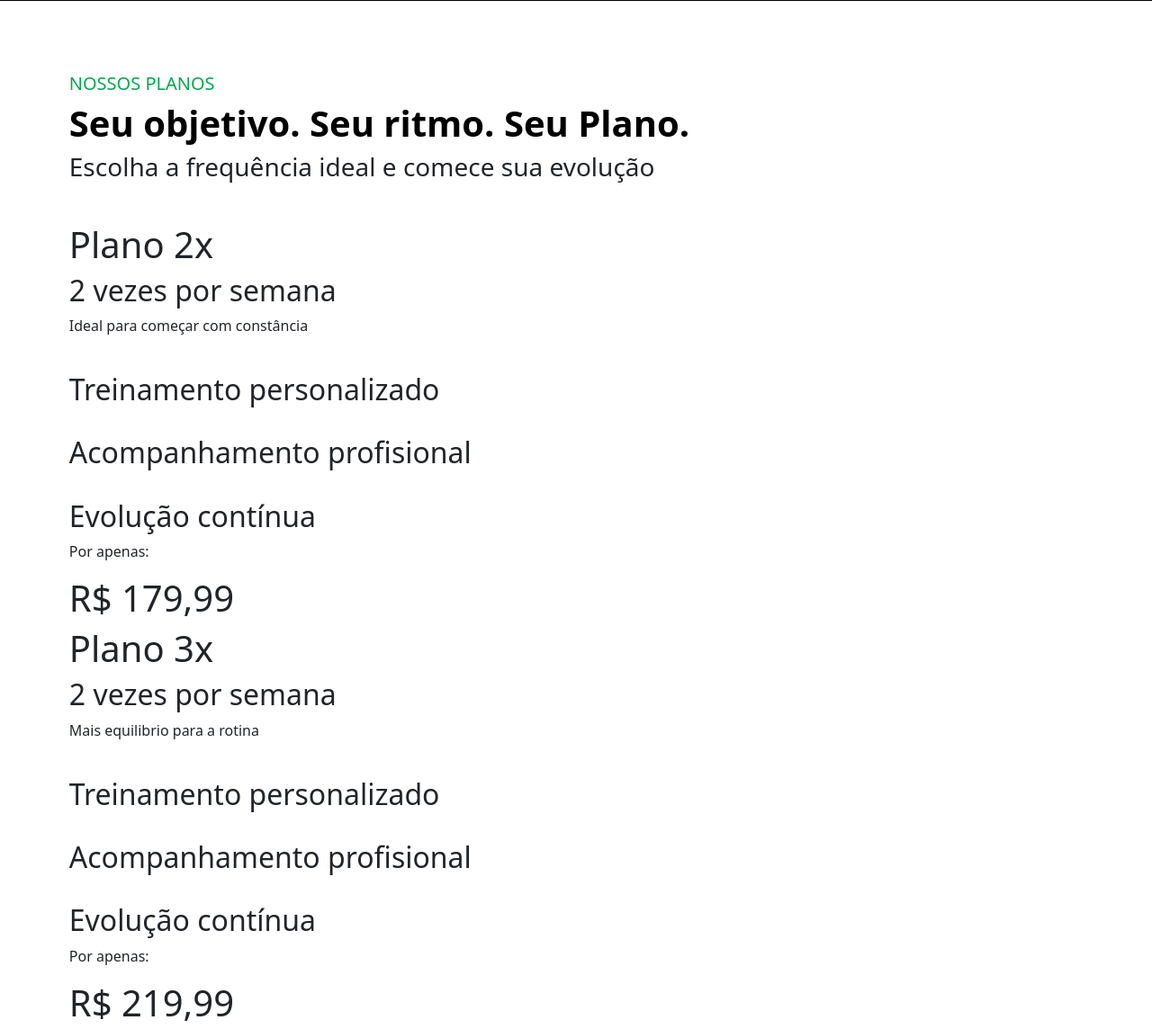
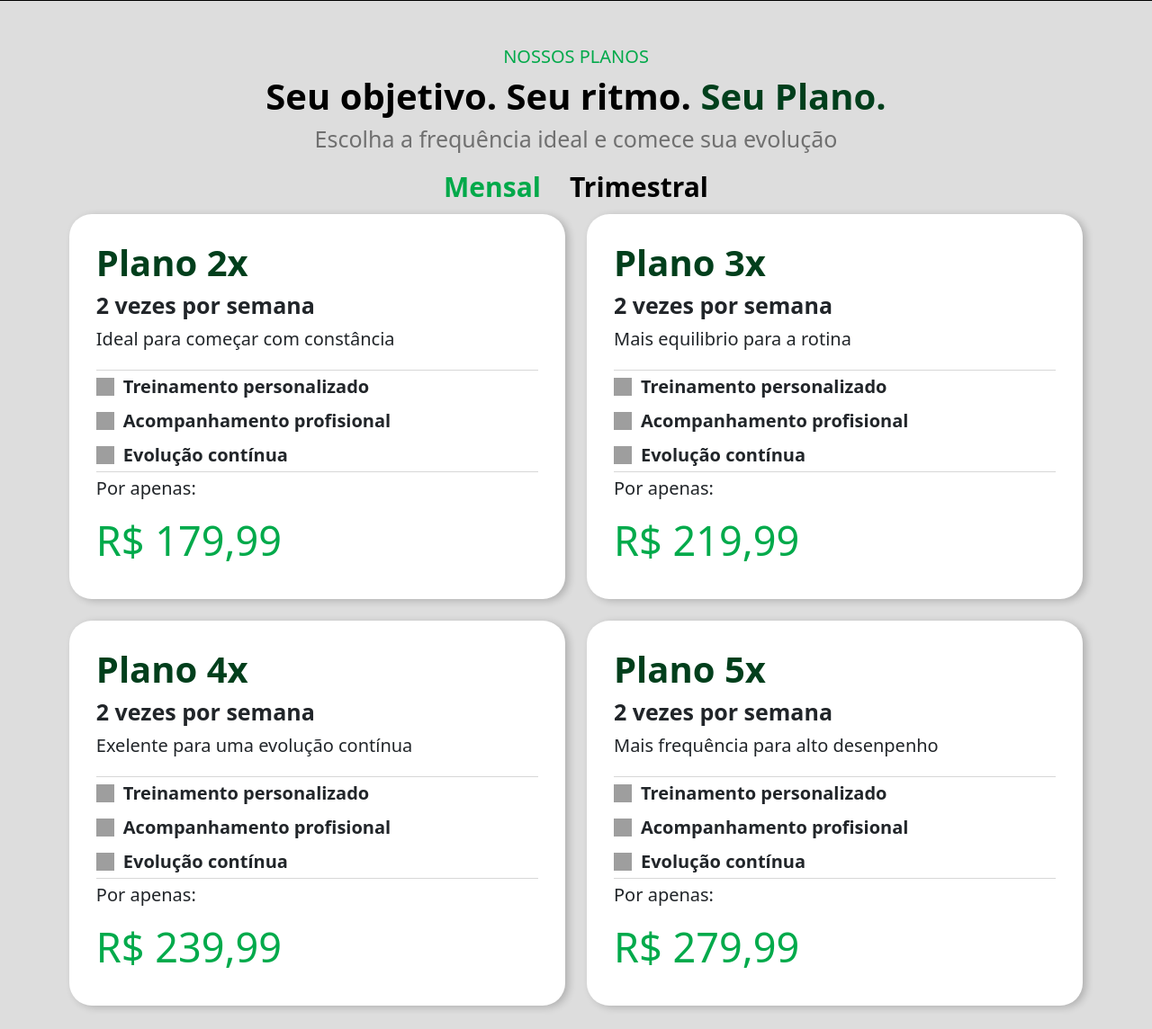
Before and after one commit to phelipipereira/Sistema-ct-fit-house, a PHP site: page / in a window 1280 px wide. Shown: the part 1605-2749 px from the top of the page at 90% size. Run offline with PHP 8.4, Linux system fonts and the light colour scheme; grey boxes are pictures that could not be loaded.

Commit message:
feat: add seções 2, 3, e 4 para a landing page, carrosel, animações mo header

```diff
--- a/index/index.css
+++ b/index/index.css
@@ -302,16 +302,13 @@ background-repeat: no-repeat;
 /*--------------------------Seção 3-------------------------*/
 
 .secao3{
-    padding: 80px 6% 48px;
-
+    padding: 50px 6% 48px;
+    background-color: #DDDDDD;
 }
 
 
 .titulo-secao3{
-    align-content: center;
-    justify-content: center;
-
-
+    text-align: center;
 }
 
 .titulo-secao3 h2{
@@ -319,7 +316,6 @@ background-repeat: no-repeat;
     font-size: 20px;
     color: #01A94A;
     font-weight: regular;
-
 }
 
 .titulo-secao3 h1{
@@ -328,11 +324,179 @@ background-repeat: no-repeat;
     font-size: 40px ;
 }
 
+.titulo-secao3 span{
+    color:#013F1C;
+}
+
+.titulo-secao3 h3{
+    font-size: 25px;
+    font-weight: regular;
+    color: #707070;
+}
+
+.nav-link.botao-secao3 {
+    color: #000;
+    font-size: 30px;
+    font-weight: bold;
+}
+
+.nav-link.botao-secao3.active {
+    color: #01A94A;
+}
+
+.grid-secao3{
+    display: grid;
+    grid-template-columns: repeat(2, minmax(0, 1fr));
+    gap: 24px;
+}
+
+.card-secao3{
+    background-color: #ffffff;
+    border-radius: 25px;
+    box-shadow: 4px 2px 8px 0 rgba(0, 0, 0, 0.2);
+    padding: 30px;
+    display: flex;
+    flex-direction: column;
+    align-items: left;
+    gap: 0px;
+}
 
 
+.card-secao3:hover{
+    transform: scale(1.01);
+    transition: 0.5s;
+    background-image: linear-gradient(50deg, #013F1C 30%, #01A94A 60%);
+}
 
+.preco{
+    font-size: 45px;
+    color: #01AA4B;
+}
 
+.titulo-card{
+    color: #013F1C;
+    font-size: 40px;
+    font-weight: bold;
+}
 
+.checklist-card {
+    display: grid;
+    grid-template-columns: auto 1fr;
+    align-items: center;
+    gap: 8px 10px;
+}
+
+.checklist-card > * {
+    margin: 0;
+}
+
+.checklist-card p{
+    font-size: 15px;
+    font-weight: bold;
+}
+
+.card-secao3 h2{
+    font-size: 25px;
+    font-weight: bold;
+}
+
+.card-secao3 p{
+    font-size: 20px;
+}
+
+.linha-card{
+    width: 100%;
+    border: 2;
+    border-top: 1px solid #00000028;
+    margin: 3px 0;
+    opacity: 100;
+}
+
+.card-secao3:hover, .card-secao3:hover .titulo-card{
+    color: #ffffff;
+}
+
+.card-secao3:hover .checklist-card img {
+    filter: brightness(0) invert(1);
+}
+
+.card-secao3:hover .linha-card {
+    border-top-color: #fff;
+}
+
+/*-----------------------Seção 4-----------------------------*/
+
+.secao4{
+    background-image: linear-gradient(0deg, #000000 30%, #013F1C 70%);
+}
+
+.foto-galeria {
+    margin-top: 20px;
+    width: max(260px, 22vw);
+    aspect-ratio: 1.15;
+    object-fit: cover;
+}
+
+.galeria-trilho {
+    width: max-content;
+    animation: rolar-fotos 24s linear infinite;
+}
+
+@keyframes rolar-fotos {
+    from {
+        transform: translateX(0);
+    }
+    to {
+        transform: translateX(-50%);
+    }
+}
+
+.secao4-conteudo{
+    padding: 20px 6% 48px;
+}
+
+.titulos-secao4 h2{
+    color: #01A94A;
+    font-size: 25px;
+}
+
+.titulos-secao4 h1{
+    color:#fff;
+    font-size: 40px;
+}
+
+.titulos-secao4 p{
+    color: #fff;
+    font-size: 20px;
+}
+
+.titulos-secao4 span{
+    color: #01A94A;
+}
+
+#btn1-secao4{
+    margin-top: 15px;
+    text-decoration: none;
+    background-color: #DDDDDD;
+    border: none;
+    border-radius: 25px;
+    color: #013F1C;
+    width: 260px;
+    height: 50px;
+    font-weight: bold;
+    font-size: 20px;
+}
+
+#btn1-secao4:hover{
+    color: #ffffff;
+    background-image: linear-gradient(90deg, #013F1C 30%, #01A94A 100%);
+    transition: all 0.3s ease-in-out;
+    transform: scale(1.03);
+}
+#btn1-secao4:hover img,
+#btn1-secao4:focus-visible img {
+    filter: brightness(0) invert(1);
+}
 
 
 
--- a/index/index.html
+++ b/index/index.html
@@ -130,7 +130,7 @@
         </div>
     </section>
 
-    <section class="secao3 light">
+    <section class="secao3">
 
         <div class="titulo-secao3">
             <h2>NOSSOS PLANOS</h2>
@@ -138,15 +138,15 @@
             <h3>Escolha a frequência ideal e comece sua evolução</h3>
         </div>
 
-        <div class="nav justify-content-center" role="tablist" aria-label="Período do plano">
+        <div class="nav justify-content-center botoes-secao3" role="tablist" aria-label="Período do plano">
 
-            <button class="nav-link active" type="button" role="tab"
+            <button class="nav-link active botao-secao3" type="button" role="tab"
                     id="aba-mensal" data-bs-toggle="tab" data-bs-target="#mensal"
                     aria-controls="mensal" aria-selected="true">
                 Mensal
             </button>
 
-            <button class="nav-link" type="button" role="tab"
+            <button class="nav-link botao-secao3" type="button" role="tab"
                     id="aba-trimestral" data-bs-toggle="tab" data-bs-target="#trimestral"
                     aria-controls="trimestral" aria-selected="false">
                 Trimestral
@@ -159,157 +159,212 @@
             <div class="tab-pane active" id="mensal" role="tabpanel" aria-labelledby="aba-mensal">
                 <div class="grid-secao3">
                     <div class="card-secao3">
-                        <h1>Plano 2x</h1>
+                        <h1 class="titulo-card">Plano 2x</h1>
                         <h2>2 vezes por semana</h2>
                         <p>Ideal para começar com constância</p>
+                        <hr class="linha-card">
 
                         <div class="checklist-card">
-                            <img src="" alt="">
-                            <h2>Treinamento personalizado</h2>
-                            <img src="" alt="">
-                            <h2>Acompanhamento profisional</h2>
-                            <img src="" alt="">
-                            <h2>Evolução contínua</h2>
+                            <img src="/Assets/icons/secao3/icon-checklist.svg" alt="" width="20" height="20">
+                            <p>Treinamento personalizado</p>
+                            <img src="/Assets/icons/secao3/icon-checklist.svg" alt="" width="20" height="20">
+                            <p>Acompanhamento profisional</p>
+                            <img src="/Assets/icons/secao3/icon-checklist.svg" alt="" width="20" height="20">
+                            <p>Evolução contínua</p>
                         </div>
 
+                        <hr class="linha-card">
                         <p>Por apenas:</p>
-                        <h1>R$ 179,99</h1>
+                        <h1 class="preco">R$ 179,99</h1>
                     </div>
 
                     <div class="card-secao3">
-                        <h1>Plano 3x</h1>
+                        <h1 class="titulo-card">Plano 3x</h1>
                         <h2>2 vezes por semana</h2>
                         <p>Mais equilibrio para a rotina</p>
+                        <hr class="linha-card">
 
                         <div class="checklist-card">
-                            <img src="" alt="">
-                            <h2>Treinamento personalizado</h2>
-                            <img src="" alt="">
-                            <h2>Acompanhamento profisional</h2>
-                            <img src="" alt="">
-                            <h2>Evolução contínua</h2>
+                            <img src="/Assets/icons/secao3/icon-checklist.svg" alt="" width="20" height="20">
+                            <p>Treinamento personalizado</p>
+                            <img src="/Assets/icons/secao3/icon-checklist.svg" alt="" width="20" height="20">
+                            <p>Acompanhamento profisional</p>
+                            <img src="/Assets/icons/secao3/icon-checklist.svg" alt="" width="20" height="20">
+                            <p>Evolução contínua</p>
                         </div>
 
+                        <hr class="linha-card">
                         <p>Por apenas:</p>
-                        <h1>R$ 219,99</h1>
+                        <h1 class="preco">R$ 219,99</h1>
                     </div>
 
                     <div class="card-secao3">
-                        <h1>Plano 4x</h1>
+                        <h1 class="titulo-card">Plano 4x</h1>
                         <h2>2 vezes por semana</h2>
                         <p>Exelente para uma evolução contínua</p>
+                        <hr class="linha-card">
 
                         <div class="checklist-card">
-                            <img src="" alt="">
-                            <h2>Treinamento personalizado</h2>
-                            <img src="" alt="">
-                            <h2>Acompanhamento profisional</h2>
-                            <img src="" alt="">
-                            <h2>Evolução contínua</h2>
+                            <img src="/Assets/icons/secao3/icon-checklist.svg" alt="" width="20" height="20">
+                            <p>Treinamento personalizado</p>
+                            <img src="/Assets/icons/secao3/icon-checklist.svg" alt="" width="20" height="20">
+                            <p>Acompanhamento profisional</p>
+                            <img src="/Assets/icons/secao3/icon-checklist.svg" alt="" width="20" height="20">
+                            <p>Evolução contínua</p>
                         </div>
 
+                        <hr class="linha-card">
                         <p>Por apenas:</p>
-                        <h1>R$ 239,99</h1>
+                        <h1 class="preco">R$ 239,99</h1>
                     </div>
 
                     <div class="card-secao3">
-                        <h1>Plano 5x</h1>
+                        <h1 class="titulo-card">Plano 5x</h1>
                         <h2>2 vezes por semana</h2>
                         <p>Mais frequência para alto desenpenho</p>
+                        <hr class="linha-card">
 
                         <div class="checklist-card">
-                            <img src="" alt="">
-                            <h2>Treinamento personalizado</h2>
-                            <img src="" alt="">
-                            <h2>Acompanhamento profisional</h2>
-                            <img src="" alt="">
-                            <h2>Evolução contínua</h2>
+                            <img src="/Assets/icons/secao3/icon-checklist.svg" alt="" width="20" height="20">
+                            <p>Treinamento personalizado</p>
+                            <img src="/Assets/icons/secao3/icon-checklist.svg" alt="" width="20" height="20">
+                            <p>Acompanhamento profisional</p>
+                            <img src="/Assets/icons/secao3/icon-checklist.svg" alt="" width="20" height="20">
+                            <p>Evolução contínua</p>
                         </div>
 
+                        <hr class="linha-card">
                         <p>Por apenas:</p>
-                        <h1>R$ 279,99</h1>
+                        <h1 class="preco">R$ 279,99</h1>
                     </div>
 
                 </div>
             </div>
 
-            <div class="tab-pane" id="trimestral" role="tabpanel" aria-labelledby="aba-trimestral">
+            <div class="tab-pane " id="trimestral" role="tabpanel" aria-labelledby="aba-trimestral">
+
+                 <div class="grid-secao3">
                     <div class="card-secao3">
-                        <h1>Plano 2x</h1>
+                            <h1 class="titulo-card">Plano 2x</h1>
                             <h2>2 vezes por semana</h2>
                             <p>Ideal para começar com constância</p>
+                            <hr class="linha-card">
 
                             <div class="checklist-card">
-                            <img src="" alt="">
-                            <h2>Treinamento personalizado</h2>
-                            <img src="" alt="">
-                            <h2>Acompanhamento profisional</h2>
-                            <img src="" alt="">
-                            <h2>Evolução contínua</h2>
+                                <img>
+                                <p>Treinamento personalizado</p>
+                                <img src="/Assets/icons/secao3/icon-checklist.svg" alt="" width="20" height="20">
+                                <p>Acompanhamento profisional</p>
+                                <img src="/Assets/icons/secao3/icon-checklist.svg" alt="" width="20" height="20">
+                                <p>Evolução contínua</p>
                             </div>
 
+                            <hr class="linha-card">
                             <p>Por apenas:</p>
-                        <h1>R$ 449,99</h1>
+                            <h1 class="preco">R$ 449,99</h1>
                         </div>
 
                         <div class="card-secao3">
-                        <h1>Plano 3x</h1>
+                            <h1 class="titulo-card">Plano 3x</h1>
                             <h2>2 vezes por semana</h2>
                             <p>Mais equilibrio para a rotina</p>
+                            <hr class="linha-card">
 
                             <div class="checklist-card">
-                            <img src="" alt="">
-                            <h2>Treinamento personalizado</h2>
-                            <img src="" alt="">
-                            <h2>Acompanhamento profisional</h2>
-                            <img src="" alt="">
-                            <h2>Evolução contínua</h2>
+                                <img src="/Assets/icons/secao3/icon-checklist.svg" alt="" width="20" height="20">
+                                <p>Treinamento personalizado</p>
+                                <img src="/Assets/icons/secao3/icon-checklist.svg" alt="" width="20" height="20">
+                                <p>Acompanhamento profisional</p>
+                                <img src="/Assets/icons/secao3/icon-checklist.svg" alt="" width="20" height="20">
+                                <p>Evolução contínua</p>
                             </div>
 
+                            <hr class="linha-card">
                             <p>Por apenas:</p>
-                        <h1>R$ 569,99</h1>
+                            <h1 class="preco">R$ 569,99</h1>
                         </div>
 
                         <div class="card-secao3">
-                        <h1>Plano 4x</h1>
+                            <h1 class="titulo-card">Plano 4x</h1>
                             <h2>2 vezes por semana</h2>
                             <p>Exelente para uma evolução contínua</p>
+                            <hr class="linha-card">
 
                             <div class="checklist-card">
-                            <img src="" alt="">
-                            <h2>Treinamento personalizado</h2>
-                            <img src="" alt="">
-                            <h2>Acompanhamento profisional</h2>
-                            <img src="" alt="">
-                            <h2>Evolução contínua</h2>
+                                <img src="/Assets/icons/secao3/icon-checklist.svg" alt="" width="20" height="20">
+                                <p>Treinamento personalizado</p>
+                                <img src="/Assets/icons/secao3/icon-checklist.svg" alt="" width="20" height="20">
+                                <p>Acompanhamento profisional</p>
+                                <img src="/Assets/icons/secao3/icon-checklist.svg" alt="" width="20" height="20">
+                                <p>Evolução contínua</p>
                             </div>
 
+                            <hr class="linha-card">
                             <p>Por apenas:</p>
-                        <h1>R$ 659,99</h1>
+                            <h1 class="preco">R$ 659,99</h1>
                         </div>
 
                         <div class="card-secao3">
-                        <h1>Plano 5x</h1>
+                            <h1 class="titulo-card">Plano 5x</h1>
                             <h2>2 vezes por semana</h2>
                             <p>Mais frequência para alto desenpenho</p>
+                            <hr class="linha-card">
 
                             <div class="checklist-card">
-                            <img src="" alt="">
-                            <h2>Treinamento personalizado</h2>
-                            <img src="" alt="">
-                            <h2>Acompanhamento profisional</h2>
-                            <img src="" alt="">
-                            <h2>Evolução contínua</h2>
+                                <img src="/Assets/icons/secao3/icon-checklist.svg" alt="" width="20" height="20">
+                                <p>Treinamento personalizado</p>
+                                <img src="/Assets/icons/secao3/icon-checklist.svg" alt="" width="20" height="20">
+                                <p>Acompanhamento profisional</p>
+                                <img src="/Assets/icons/secao3/icon-checklist.svg" alt="" width="20" height="20">
+                                <p>Evolução contínua</p>
                             </div>
 
+                            <hr class="linha-card">
                             <p>Por apenas:</p>
-                        <h1>R$ 749,99</h1>
+                            <h1 class="preco">R$ 749,99</h1>
+                        </div>
                     </div>
             </div>
 
         </div>
+    </section>
 
+    <section class="secao4">
 
+        <section class="overflow-hidden py-4" aria-label="Fotos da CT Fit House">
+                <div class="galeria-trilho d-flex">
+
+                    <div class="d-flex gap-4 pe-4 flex-shrink-0">
+                        <img class="foto-galeria rounded-4" src="/Assets/img/img3.png" alt="Equipe da CT Fit House">
+                        <img class="foto-galeria rounded-4" src="/Assets/img/img4.png" alt="Espaço de treinamento">
+                        <img class="foto-galeria rounded-4" src="/Assets/img/img5.png" alt="Espaço de treinamento">
+                        <img class="foto-galeria rounded-4" src="/Assets/img/img6.png" alt="Treino acompanhado">
+                    </div>
+
+                    <div class="d-flex gap-4 pe-4 flex-shrink-0">
+                        <img class="foto-galeria rounded-4" src="/Assets/img/img3.png" alt="Equipe da CT Fit House">
+                        <img class="foto-galeria rounded-4" src="/Assets/img/img4.png" alt="Espaço de treinamento">
+                        <img class="foto-galeria rounded-4" src="/Assets/img/img5.png" alt="Espaço de treinamento">
+                        <img class="foto-galeria rounded-4" src="/Assets/img/img6.png" alt="Treino acompanhado">
+                    </div>
+
+                </div>
+        </section>
+
+        <div class="secao4-conteudo">
+
+            <div class="titulos-secao4">
+                <h2>CONHEÇA NOSSO ESPAÇO</h2>
+                <h1>Mais que um espaço de treino. Uma experiência feita <span>para você</span></h1>
+                <p>Conheça o espaço e as pessoas que fazem
+                    o Fit House acontecer. Um ambiente preparado para receber você e uma equipe dedicada à sua evolução.</p>
+            </div>
+
+            <button class="btn d-inline-flex align-items-center justify-content-center gap-2" id="btn1-secao4" href="#">
+                Conheça de perto
+                <img src="/Assets/icons/secao4/seta-ver-escuro.png" alt="" width="20" height="20">
+            </button>
+        </div>
 
 
 
--- a/index/index.js
+++ b/index/index.js
@@ -1,6 +1,6 @@
 
 // animação do header
-const header = document.querySelector(".header-inicio");
+const header = document.querySelector(".header");
 const hero = document.querySelector(".hero");
 
 if (header && hero) {
```
Also changed, not shown: Assets/icons/secao3/icon-checklist.svg (added), Assets/icons/secao4/seta-ver-escuro.png (added), Assets/img/img3.png (added), Assets/img/img4.png (added), Assets/img/img5.png (added), Assets/img/img6.png (added). Lines whose indentation alone changed are shown as unchanged.
